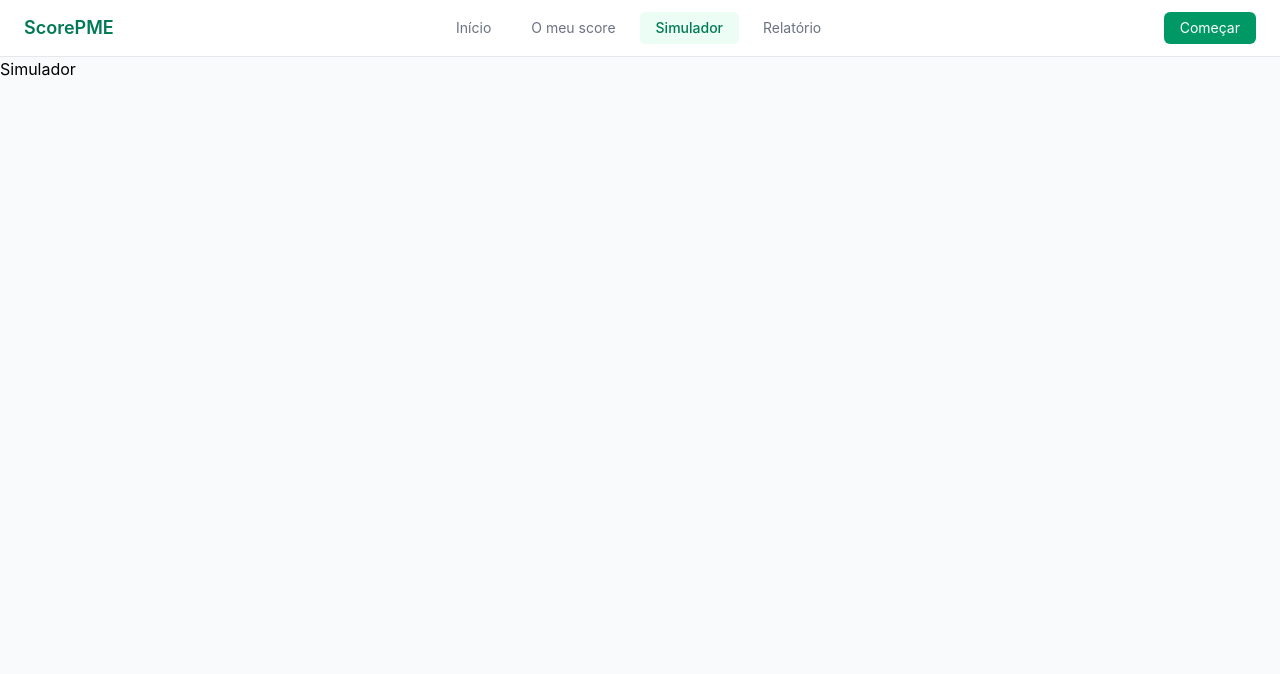
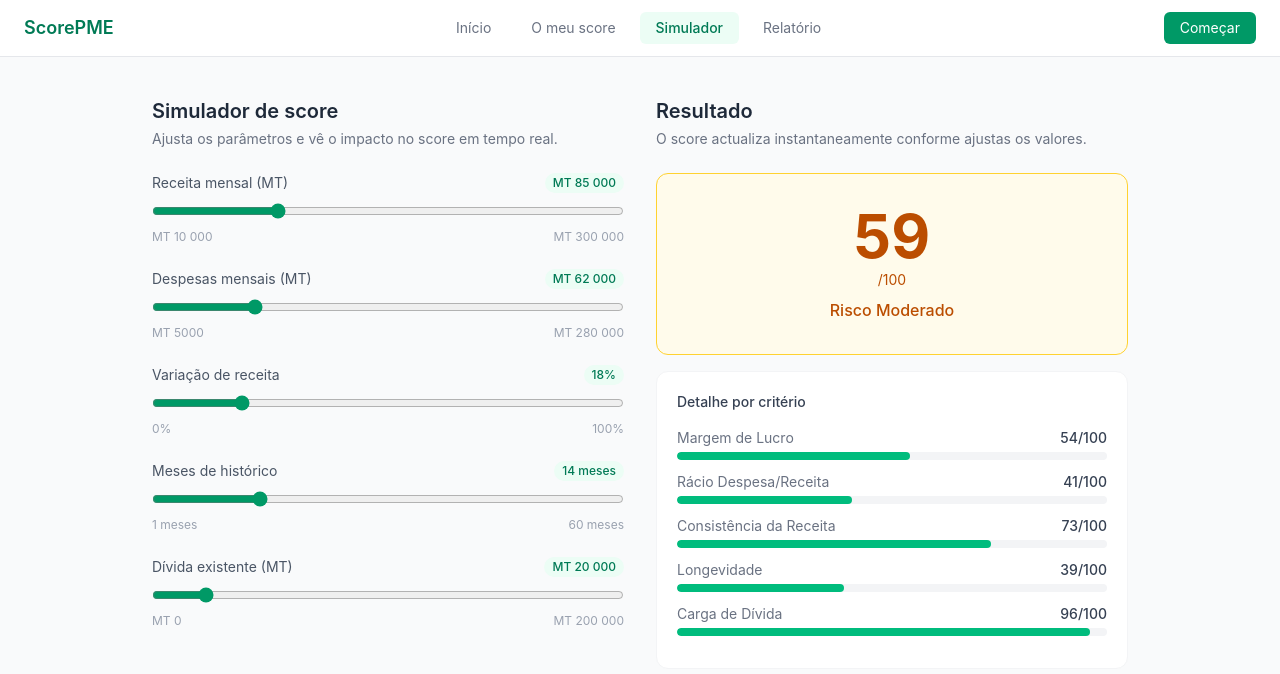
Before and after one commit to creative-nam/scorepme, a React (Vite) app in the folder client/: page /simulador in a window 1280 px wide. Shown: the top 674 px of the page. Built offline with nearby package versions, Linux system fonts and the light colour scheme.

Commit message:
feat: simulador interactivo com cálculo client-side em tempo real

```diff
--- /dev/null
+++ b/client/src/hooks/useSimulador.js
@@ -0,0 +1,83 @@
+import { useState, useMemo } from 'react'
+
+const PESOS = {
+  margemLucro:          0.20,
+  ratioDespesa:         0.25,
+  consistenciaReceita:  0.25,
+  longevidade:          0.15,
+  cargaDivida:          0.15,
+}
+
+function pontuarMargemLucro(receita, despesas) {
+  if (receita <= 0) return 0
+  const margem = (receita - despesas) / receita
+  return Math.min(100, Math.max(0, margem * 100 * 2))
+}
+
+function pontuarRatioDespesa(receita, despesas) {
+  if (receita <= 0) return 0
+  const ratio = despesas / receita
+  if (ratio >= 1) return 0
+  return Math.min(100, Math.max(0, (1 - ratio) * 100 * 1.5))
+}
+
+function pontuarConsistenciaReceita(variacaoPct) {
+  return Math.min(100, Math.max(0, 100 - variacaoPct * 1.5))
+}
+
+function pontuarLongevidade(meses) {
+  return Math.min(100, (meses / 36) * 100)
+}
+
+function pontuarCargaDivida(receita, divida) {
+  if (receita <= 0) return 0
+  const ratio = divida / (receita * 6)
+  return Math.min(100, Math.max(0, (1 - ratio) * 100))
+}
+
+function obterCategoria(score) {
+  if (score >= 80) return 'Baixo Risco'
+  if (score >= 60) return 'Risco Moderado-Baixo'
+  if (score >= 40) return 'Risco Moderado'
+  return 'Alto Risco'
+}
+
+const VALORES_INICIAIS = {
+  receitaMediaMensal:    85000,
+  despesasMediasMensais: 62000,
+  variacaoReceitaPct:    18,
+  mesesDeHistorico:      14,
+  dividaExistente:       20000,
+}
+
+export function useSimulador() {
+  const [parametros, setParametros] = useState(VALORES_INICIAIS)
+
+  function actualizarParametro(chave, valor) {
+    setParametros(prev => ({ ...prev, [chave]: Number(valor) }))
+  }
+
+  const resultado = useMemo(() => {
+    const { receitaMediaMensal, despesasMediasMensais, variacaoReceitaPct, mesesDeHistorico, dividaExistente } = parametros
+
+    const breakdown = {
+      margemLucro:         pontuarMargemLucro(receitaMediaMensal, despesasMediasMensais),
+      ratioDespesa:        pontuarRatioDespesa(receitaMediaMensal, despesasMediasMensais),
+      consistenciaReceita: pontuarConsistenciaReceita(variacaoReceitaPct),
+      longevidade:         pontuarLongevidade(mesesDeHistorico),
+      cargaDivida:         pontuarCargaDivida(receitaMediaMensal, dividaExistente),
+    }
+
+    const score = Math.round(
+      breakdown.margemLucro         * PESOS.margemLucro +
+      breakdown.ratioDespesa        * PESOS.ratioDespesa +
+      breakdown.consistenciaReceita * PESOS.consistenciaReceita +
+      breakdown.longevidade         * PESOS.longevidade +
+      breakdown.cargaDivida         * PESOS.cargaDivida
+    )
+
+    return { score, breakdown, categoria: obterCategoria(score) }
+  }, [parametros])
+
+  return { parametros, actualizarParametro, resultado }
+}
--- a/client/src/pages/Simulador.jsx
+++ b/client/src/pages/Simulador.jsx
@@ -1,4 +1,111 @@
+import { useSimulador } from '../hooks/useSimulador'
+
+const configSliders = [
+  { chave: 'receitaMediaMensal',    label: 'Receita mensal (MT)',  min: 10000,  max: 300000, step: 1000,  formato: v => `MT ${v.toLocaleString('pt-PT')}` },
+  { chave: 'despesasMediasMensais', label: 'Despesas mensais (MT)',min: 5000,   max: 280000, step: 1000,  formato: v => `MT ${v.toLocaleString('pt-PT')}` },
+  { chave: 'variacaoReceitaPct',    label: 'Variação de receita', min: 0,      max: 100,    step: 1,     formato: v => `${v}%` },
+  { chave: 'mesesDeHistorico',      label: 'Meses de histórico',  min: 1,      max: 60,     step: 1,     formato: v => `${v} meses` },
+  { chave: 'dividaExistente',       label: 'Dívida existente (MT)',min: 0,      max: 200000, step: 1000,  formato: v => `MT ${v.toLocaleString('pt-PT')}` },
+]
+
+const coresCategoria = {
+  'Baixo Risco':          { texto: 'text-emerald-700', fundo: 'bg-emerald-50',  borda: 'border-emerald-300' },
+  'Risco Moderado-Baixo': { texto: 'text-blue-700',    fundo: 'bg-blue-50',     borda: 'border-blue-300'    },
+  'Risco Moderado':       { texto: 'text-amber-700',   fundo: 'bg-amber-50',    borda: 'border-amber-300'   },
+  'Alto Risco':           { texto: 'text-red-700',     fundo: 'bg-red-50',      borda: 'border-red-300'     },
+}
+
+const labelBreakdown = {
+  margemLucro:         'Margem de Lucro',
+  ratioDespesa:        'Rácio Despesa/Receita',
+  consistenciaReceita: 'Consistência da Receita',
+  longevidade:         'Longevidade',
+  cargaDivida:         'Carga de Dívida',
+}
+
+function BarraBreakdown({ label, valor }) {
+  return (
+    <div className="mb-3">
+      <div className="flex justify-between text-sm mb-1">
+        <span className="text-gray-500">{label}</span>
+        <span className="font-medium text-gray-700">{Math.round(valor)}/100</span>
+      </div>
+      <div className="h-2 bg-gray-100 rounded-full overflow-hidden">
+        <div
+          className="h-full bg-emerald-500 rounded-full transition-all duration-200"
+          style={{ width: `${valor}%` }}
+        />
+      </div>
+    </div>
+  )
+}
+
 function Simulador() {
-  return <div>Simulador</div>
+  const { parametros, actualizarParametro, resultado } = useSimulador()
+  const cores = coresCategoria[resultado.categoria] ?? coresCategoria['Alto Risco']
+
+  return (
+    <div className="max-w-5xl mx-auto px-6 py-10 grid grid-cols-1 md:grid-cols-2 gap-8">
+
+      {/* Controlos */}
+      <div>
+        <h2 className="text-xl font-semibold text-gray-800 mb-1">Simulador de score</h2>
+        <p className="text-sm text-gray-500 mb-6">Ajusta os parâmetros e vê o impacto no score em tempo real.</p>
+
+        <div className="flex flex-col gap-6">
+          {configSliders.map(({ chave, label, min, max, step, formato }) => (
+            <div key={chave}>
+              <div className="flex justify-between text-sm mb-2">
+                <span className="text-gray-600">{label}</span>
+                <span className="font-medium text-emerald-700 bg-emerald-50 px-2 py-0.5 rounded-full text-xs">
+                  {formato(parametros[chave])}
+                </span>
+              </div>
+              <input
+                type="range"
+                min={min}
+                max={max}
+                step={step}
+                value={parametros[chave]}
+                onChange={e => actualizarParametro(chave, e.target.value)}
+                className="w-full accent-emerald-600"
+              />
+              <div className="flex justify-between text-xs text-gray-400 mt-1">
+                <span>{formato(min)}</span>
+                <span>{formato(max)}</span>
+              </div>
+            </div>
+          ))}
+        </div>
+      </div>
+
+      {/* Resultado */}
+      <div>
+        <h2 className="text-xl font-semibold text-gray-800 mb-1">Resultado</h2>
+        <p className="text-sm text-gray-500 mb-6">O score actualiza instantaneamente conforme ajustas os valores.</p>
+
+        <div className="flex flex-col gap-4">
+
+          {/* Score principal */}
+          <div className={`rounded-xl border p-8 text-center ${cores.fundo} ${cores.borda}`}>
+            <div className={`text-6xl font-bold ${cores.texto}`}>{resultado.score}</div>
+            <div className={`text-sm mt-1 ${cores.texto}`}>/100</div>
+            <div className={`text-base font-medium mt-2 ${cores.texto}`}>{resultado.categoria}</div>
+          </div>
+
+          {/* Breakdown */}
+          <div className="bg-white border border-gray-100 rounded-xl p-5">
+            <h3 className="text-sm font-medium text-gray-700 mb-4">Detalhe por critério</h3>
+            {Object.entries(resultado.breakdown).map(([chave, valor]) => (
+              <BarraBreakdown key={chave} label={labelBreakdown[chave] ?? chave} valor={valor} />
+            ))}
+          </div>
+
+        </div>
+      </div>
+
+    </div>
+  )
 }
+
 export default Simulador
```
